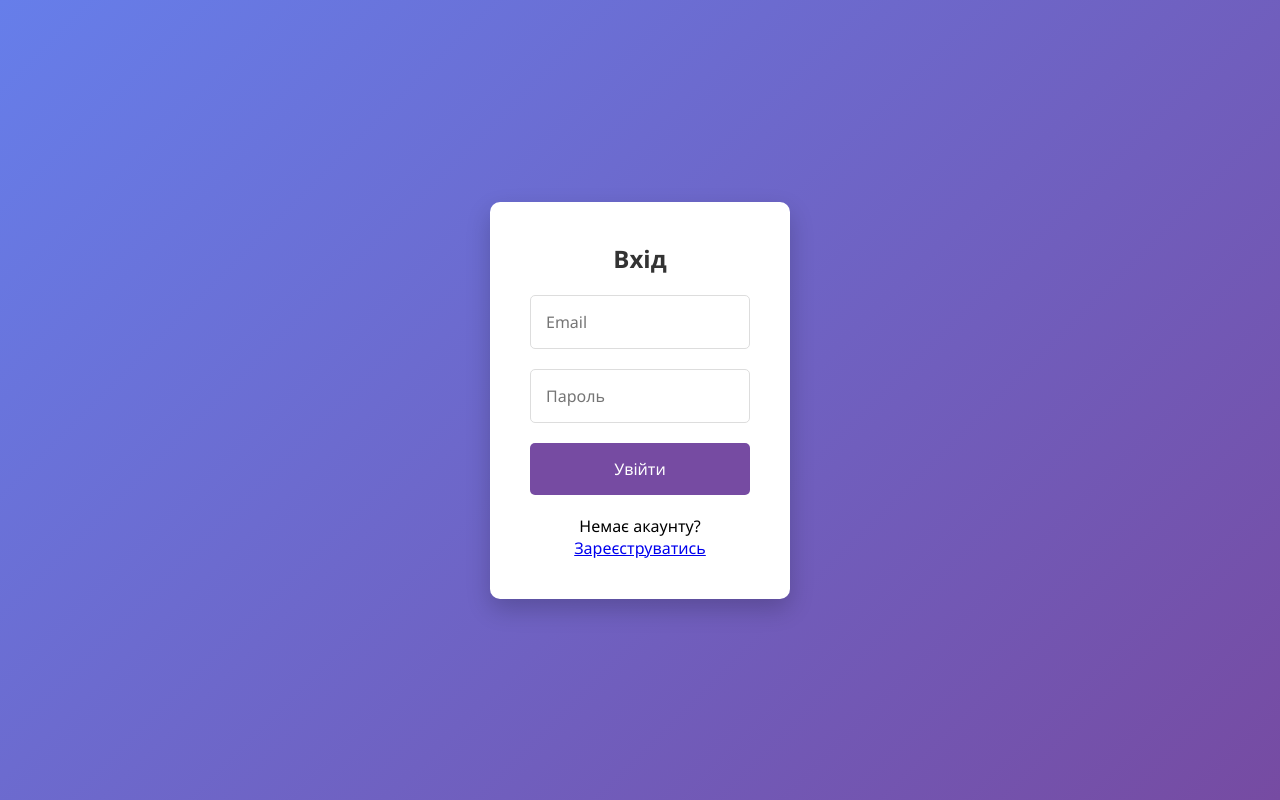
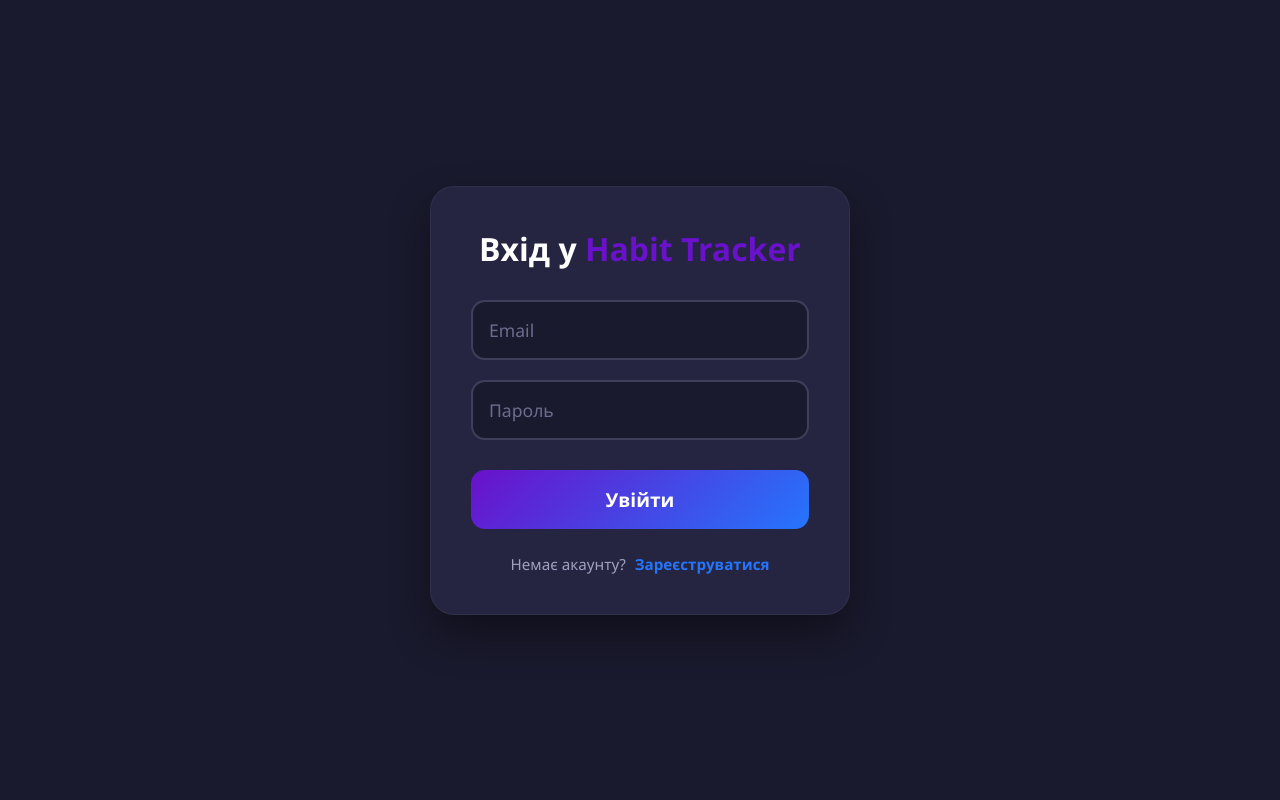
Before and after one commit to 1sssue/habit-tracker, a React (Vite) app in the folder client/: page /login in a window 1280 px wide. Built offline with nearby package versions, Linux system fonts and the light colour scheme.

Commit message:
Оновив дизайн сторінок авторизації та полагодив перенаправлення

```diff
--- a/client/src/pages/Login.jsx
+++ b/client/src/pages/Login.jsx
@@ -1,84 +1,163 @@
-import { useState } from 'react';
-import styled from 'styled-components';
-import axios from 'axios';
-import { useNavigate, Link } from 'react-router-dom';
+import { useState } from "react";
+import styled from "styled-components";
+import axios from "axios";
+import { useNavigate, Link } from "react-router-dom";
 
-const Container = styled.div`
-  height: 100vh;
+// --- ДИЗАЙН (Точно такий самий, як у реєстрації, для консистентності) ---
+const PageWrapper = styled.div`
+  min-height: 100vh;
+  width: 100%;
   display: flex;
+  align-items: center;
   justify-content: center;
-  align-items: center;
-  background: linear-gradient(135deg, #667eea 0%, #764ba2 100%);
+  background-color: #1a1a2e;
+  padding: 20px;
+  font-family: 'Segoe UI', Roboto, sans-serif;
+`;
+
+const AuthCard = styled.div`
+  background: #252542;
+  padding: 40px;
+  border-radius: 24px;
+  width: 100%;
+  max-width: 420px;
+  box-shadow: 0 20px 40px rgba(0,0,0,0.4);
+  border: 1px solid rgba(255, 255, 255, 0.05);
+`;
+
+const Title = styled.h2`
+  color: white;
+  text-align: center;
+  font-size: 2rem;
+  margin-top: 0;
+  margin-bottom: 30px;
+  span { color: #6a11cb; }
 `;
 
 const Form = styled.form`
-  background: white;
-  padding: 40px;
-  border-radius: 10px;
   display: flex;
   flex-direction: column;
   gap: 20px;
-  box-shadow: 0 10px 25px rgba(0,0,0,0.2);
-  width: 300px;
 `;
 
 const Input = styled.input`
-  padding: 15px;
-  border: 1px solid #ddd;
-  border-radius: 5px;
-  font-size: 16px;
+  padding: 16px;
+  border-radius: 14px;
+  border: 2px solid #3f3f5a;
+  background: #1a1a2e;
+  color: white;
+  font-size: 1.1rem;
+  transition: all 0.2s ease;
+
+  &:focus {
+    border-color: #6a11cb;
+    outline: none;
+    box-shadow: 0 0 0 3px rgba(106, 17, 203, 0.2);
+  }
+  &::placeholder { color: #6c6c8e; }
 `;
 
-const Button = styled.button`
-  padding: 15px;
-  background-color: #764ba2;
+const SubmitButton = styled.button`
+  background: linear-gradient(135deg, #6a11cb 0%, #2575fc 100%);
   color: white;
   border: none;
-  border-radius: 5px;
-  font-size: 16px;
+  padding: 16px;
+  border-radius: 14px;
+  font-size: 1.2rem;
+  font-weight: bold;
   cursor: pointer;
-  &:hover { background-color: #5a367e; }
+  margin-top: 10px;
+  transition: all 0.2s ease;
+
+  &:hover:not(:disabled) { transform: translateY(-2px); box-shadow: 0 12px 25px rgba(106, 17, 203, 0.3); }
+  &:active:not(:disabled) { transform: translateY(0); }
+  &:disabled { opacity: 0.7; cursor: wait; }
 `;
 
-const Title = styled.h2`
+const ErrorText = styled.div`
+  background: rgba(255, 107, 107, 0.1);
+  color: #ff6b6b;
+  padding: 12px;
+  border-radius: 10px;
   text-align: center;
-  color: #333;
+  font-size: 0.95rem;
+  border: 1px solid rgba(255, 107, 107, 0.3);
 `;
 
+const LinkText = styled.p`
+  color: #a0a0c0;
+  text-align: center;
+  margin-top: 25px;
+  font-size: 0.95rem;
+  a { color: #2575fc; text-decoration: none; font-weight: bold; margin-left: 5px; }
+  a:hover { text-decoration: underline; }
+`;
+
+// --- ЛОГІКА ---
 const Login = () => {
   const [email, setEmail] = useState("");
   const [password, setPassword] = useState("");
+  const [error, setError] = useState("");
+  const [isLoading, setIsLoading] = useState(false);
+
   const navigate = useNavigate();
 
   const handleSubmit = async (e) => {
     e.preventDefault();
+    setError("");
+    setIsLoading(true);
+
     try {
-      const res = await axios.post("https://habit-tracker-wtyx.onrender.com/api/auth/login", {
+      const res = await axios.post("http://localhost:5000/api/auth/login", {
         email,
         password,
       });
+      console.log("ВІДПОВІДЬ СЕРВЕРА:", res.data);
 
       localStorage.setItem("user", JSON.stringify(res.data));
+      window.location.href = "/";
 
-      navigate("/");
     } catch (err) {
       console.error(err);
-      alert("Невірний логін або пароль!");
+      if (err.response?.status === 404) {
+         setError("Помилка 404: Сервер не знайшов маршрут авторизації.");
+      } else {
+         setError(err.response?.data?.message || "Невірний email або пароль 😔");
+      }
+    } finally {
+      setIsLoading(false);
     }
   };
 
   return (
-    <Container>
-      <Form onSubmit={handleSubmit}>
-        <Title>Вхід</Title>
-        <Input placeholder="Email" type="email" onChange={(e) => setEmail(e.target.value)} />
-        <Input placeholder="Пароль" type="password" onChange={(e) => setPassword(e.target.value)} />
-        <Button type="submit">Увійти</Button>
-        <p style={{textAlign: 'center'}}>
-           Немає акаунту? <Link to="/register">Зареєструватись</Link>
-        </p>
-      </Form>
-    </Container>
+    <PageWrapper>
+      <AuthCard>
+        <Title>Вхід у <span>Habit Tracker</span></Title>
+        <Form onSubmit={handleSubmit}>
+          {error && <ErrorText>{error}</ErrorText>}
+          <Input
+            type="email"
+            placeholder="Email"
+            value={email}
+            onChange={(e) => setEmail(e.target.value)}
+            required
+          />
+          <Input
+            type="password"
+            placeholder="Пароль"
+            value={password}
+            onChange={(e) => setPassword(e.target.value)}
+            required
+          />
+          <SubmitButton type="submit" disabled={isLoading}>
+            {isLoading ? "Завантаження..." : "Увійти"}
+          </SubmitButton>
+        </Form>
+        <LinkText>
+          Немає акаунту? <Link to="/register">Зареєструватися</Link>
+        </LinkText>
+      </AuthCard>
+    </PageWrapper>
   );
 };
 
--- a/client/src/pages/Register.jsx
+++ b/client/src/pages/Register.jsx
@@ -1,85 +1,169 @@
-import { useState } from 'react';
-import styled from 'styled-components';
-import axios from 'axios';
-import { useNavigate, Link } from 'react-router-dom';
+import { useState } from "react";
+import styled from "styled-components";
+import axios from "axios";
+import { useNavigate, Link } from "react-router-dom";
 
-const Container = styled.div`
-  height: 100vh;
+// --- ДИЗАЙН ---
+const PageWrapper = styled.div`
+  min-height: 100vh;
+  width: 100%;
   display: flex;
+  align-items: center;
   justify-content: center;
-  align-items: center;
-  background: linear-gradient(135deg, #667eea 0%, #764ba2 100%);
+  background-color: #1a1a2e;
+  padding: 20px;
+  font-family: 'Segoe UI', Roboto, sans-serif;
+`;
+
+const AuthCard = styled.div`
+  background: #252542;
+  padding: 40px;
+  border-radius: 24px;
+  width: 100%;
+  max-width: 420px;
+  box-shadow: 0 20px 40px rgba(0,0,0,0.4);
+  border: 1px solid rgba(255, 255, 255, 0.05);
+`;
+
+const Title = styled.h2`
+  color: white;
+  text-align: center;
+  font-size: 2rem;
+  margin-top: 0;
+  margin-bottom: 30px;
+  span { color: #1dd1a1; }
 `;
 
 const Form = styled.form`
-  background: white;
-  padding: 40px;
-  border-radius: 10px;
   display: flex;
   flex-direction: column;
   gap: 20px;
-  box-shadow: 0 10px 25px rgba(0,0,0,0.2);
-  width: 300px;
 `;
 
 const Input = styled.input`
-  padding: 15px;
-  border: 1px solid #ddd;
-  border-radius: 5px;
-  font-size: 16px;
+  padding: 16px;
+  border-radius: 14px;
+  border: 2px solid #3f3f5a;
+  background: #1a1a2e;
+  color: white;
+  font-size: 1.1rem;
+  transition: all 0.2s ease;
+
+  &:focus {
+    border-color: #1dd1a1;
+    outline: none;
+    box-shadow: 0 0 0 3px rgba(29, 209, 161, 0.2);
+  }
+  &::placeholder { color: #6c6c8e; }
 `;
 
-const Button = styled.button`
-  padding: 15px;
-  background-color: #764ba2;
+const SubmitButton = styled.button`
+  background: linear-gradient(135deg, #1dd1a1 0%, #10ac84 100%);
   color: white;
   border: none;
-  border-radius: 5px;
-  font-size: 16px;
+  padding: 16px;
+  border-radius: 14px;
+  font-size: 1.2rem;
+  font-weight: bold;
   cursor: pointer;
-  &:hover { background-color: #5a367e; }
+  margin-top: 10px;
+  transition: all 0.2s ease;
+
+  &:hover:not(:disabled) { transform: translateY(-2px); box-shadow: 0 12px 25px rgba(29, 209, 161, 0.3); }
+  &:active:not(:disabled) { transform: translateY(0); }
+  &:disabled { opacity: 0.7; cursor: wait; }
 `;
 
-const Title = styled.h2`
+const ErrorText = styled.div`
+  background: rgba(255, 107, 107, 0.1);
+  color: #ff6b6b;
+  padding: 12px;
+  border-radius: 10px;
   text-align: center;
-  color: #333;
+  font-size: 0.95rem;
+  border: 1px solid rgba(255, 107, 107, 0.3);
 `;
 
+const LinkText = styled.p`
+  color: #a0a0c0;
+  text-align: center;
+  margin-top: 25px;
+  font-size: 0.95rem;
+  a { color: #1dd1a1; text-decoration: none; font-weight: bold; margin-left: 5px; }
+  a:hover { text-decoration: underline; }
+`;
+
+// --- ЛОГІКА ---
 const Register = () => {
   const [username, setUsername] = useState("");
   const [email, setEmail] = useState("");
   const [password, setPassword] = useState("");
+  const [error, setError] = useState("");
+  const [isLoading, setIsLoading] = useState(false);
+
   const navigate = useNavigate();
 
   const handleSubmit = async (e) => {
     e.preventDefault();
+    setError("");
+    setIsLoading(true);
+
     try {
-      await axios.post("https://habit-tracker-wtyx.onrender.com/api/auth/register", {
+      await axios.post("http://localhost:5000/api/auth/register", {
         username,
         email,
         password,
       });
-      alert("Реєстрація успішна!");
-      navigate("/login");
+      alert("🎉 Реєстрація успішна! Тепер увійди в акаунт.");
+      window.location.href = "/";
     } catch (err) {
       console.error(err);
-      alert("Помилка реєстрації! Можливо, такий email вже є.");
+      if (err.response?.status === 404) {
+         setError("Помилка 404: Маршрут реєстрації не знайдено на сервері.");
+      } else {
+         setError(err.response?.data?.message || "Помилка реєстрації! Можливо, такий email вже існує.");
+      }
+    } finally {
+      setIsLoading(false);
     }
   };
 
   return (
-    <Container>
-      <Form onSubmit={handleSubmit}>
-        <Title>Реєстрація</Title>
-        <Input placeholder="Ім'я" onChange={(e) => setUsername(e.target.value)} />
-        <Input placeholder="Email" type="email" onChange={(e) => setEmail(e.target.value)} />
-        <Input placeholder="Пароль" type="password" onChange={(e) => setPassword(e.target.value)} />
-        <Button type="submit">Створити акаунт</Button>
-        <p style={{textAlign: 'center'}}>
-           Вже є акаунт? <Link to="/login">Увійти</Link>
-        </p>
-      </Form>
-    </Container>
+    <PageWrapper>
+      <AuthCard>
+        <Title>Створити <span>Акаунт</span></Title>
+        <Form onSubmit={handleSubmit}>
+          {error && <ErrorText>{error}</ErrorText>}
+          <Input
+            type="text"
+            placeholder="Ім'я користувача"
+            value={username}
+            onChange={(e) => setUsername(e.target.value)}
+            required
+          />
+          <Input
+            type="email"
+            placeholder="Email"
+            value={email}
+            onChange={(e) => setEmail(e.target.value)}
+            required
+          />
+          <Input
+            type="password"
+            placeholder="Пароль"
+            value={password}
+            onChange={(e) => setPassword(e.target.value)}
+            required
+          />
+          <SubmitButton type="submit" disabled={isLoading}>
+            {isLoading ? "Створення..." : "Зареєструватися"}
+          </SubmitButton>
+        </Form>
+        <LinkText>
+          Вже є акаунт? <Link to="/login">Увійти</Link>
+        </LinkText>
+      </AuthCard>
+    </PageWrapper>
   );
 };
 
```
Also changed, not shown: client/src/pages/Home.jsx (+5 -5 lines).
